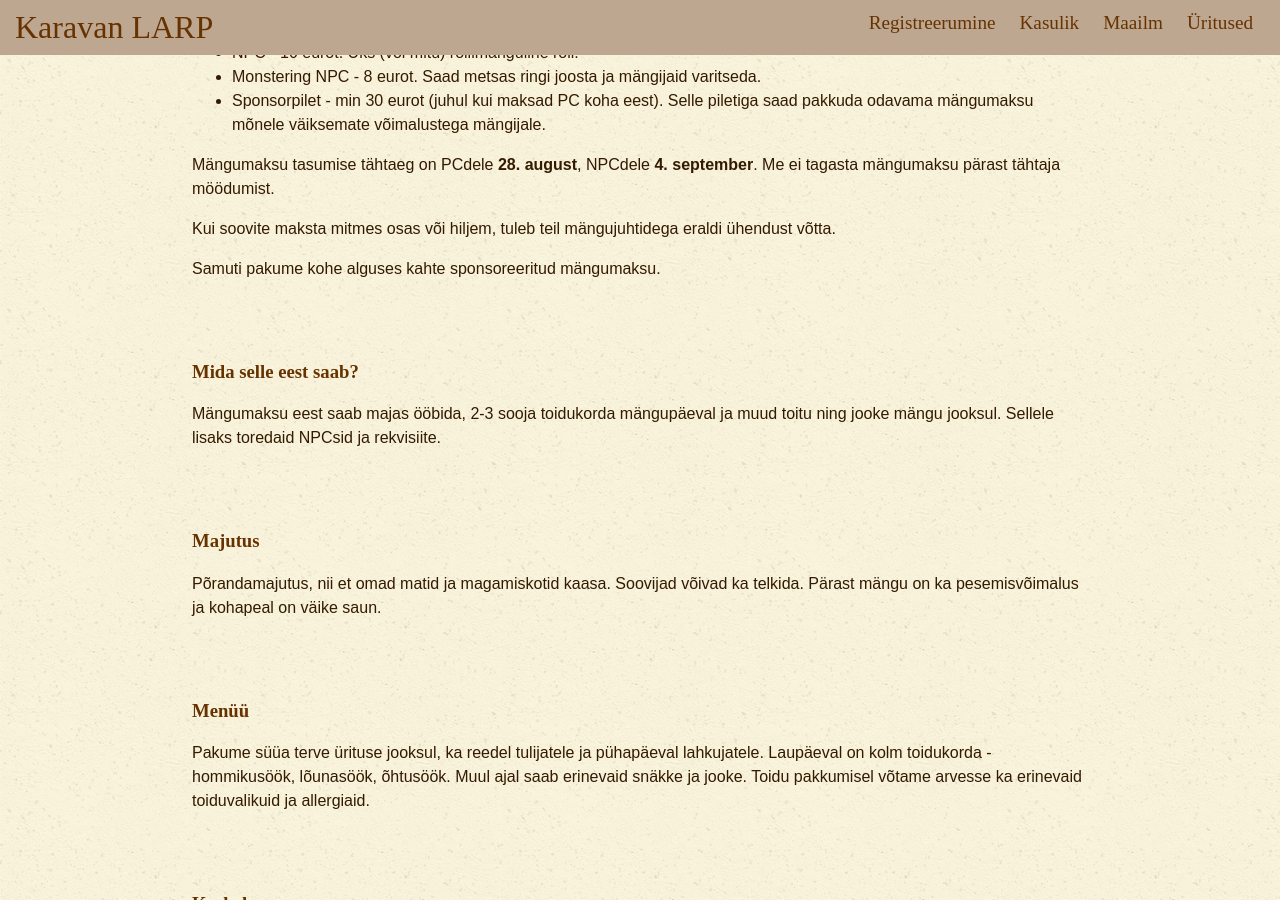
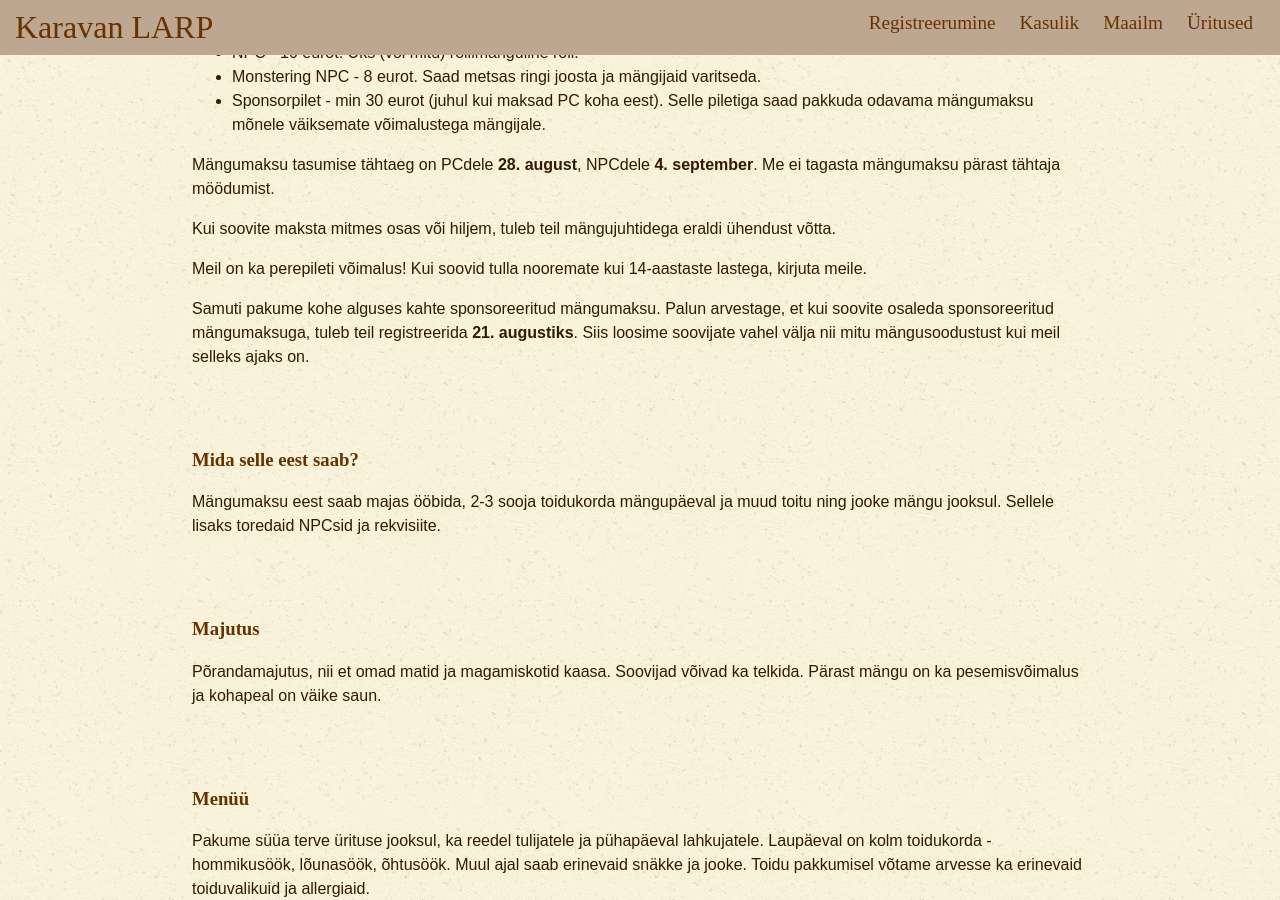
Before and after one commit to karavanlarp/karavanlarp.github.io, a Jekyll site: the page built from est/events/algus.md, in a window 1280 px wide and 900 px high, scrolled down 1524 px. Built offline with Jekyll 4.4.1, drawn with Linux system fonts in a browser that asks for light colours; some web fonts are replaced.

Commit message:
text update

```diff
--- a/est/events/algus.md
+++ b/est/events/algus.md
@@ -59,7 +59,9 @@ Mängumaksu tasumise tähtaeg on PCdele **28. august**, NPCdele **4. september**
 
 Kui soovite maksta mitmes osas või hiljem, tuleb teil mängujuhtidega eraldi ühendust võtta.
 
-Samuti pakume kohe alguses kahte sponsoreeritud mängumaksu.
+Meil on ka perepileti võimalus! Kui soovid tulla nooremate kui 14-aastaste lastega, kirjuta meile.
+
+Samuti pakume kohe alguses kahte sponsoreeritud mängumaksu. Palun arvestage, et kui soovite osaleda sponsoreeritud mängumaksuga, tuleb teil registreerida **21. augustiks**. Siis loosime soovijate vahel välja nii mitu mängusoodustust kui meil selleks ajaks on.
 
 ###  Mida selle eest saab?
 
```
